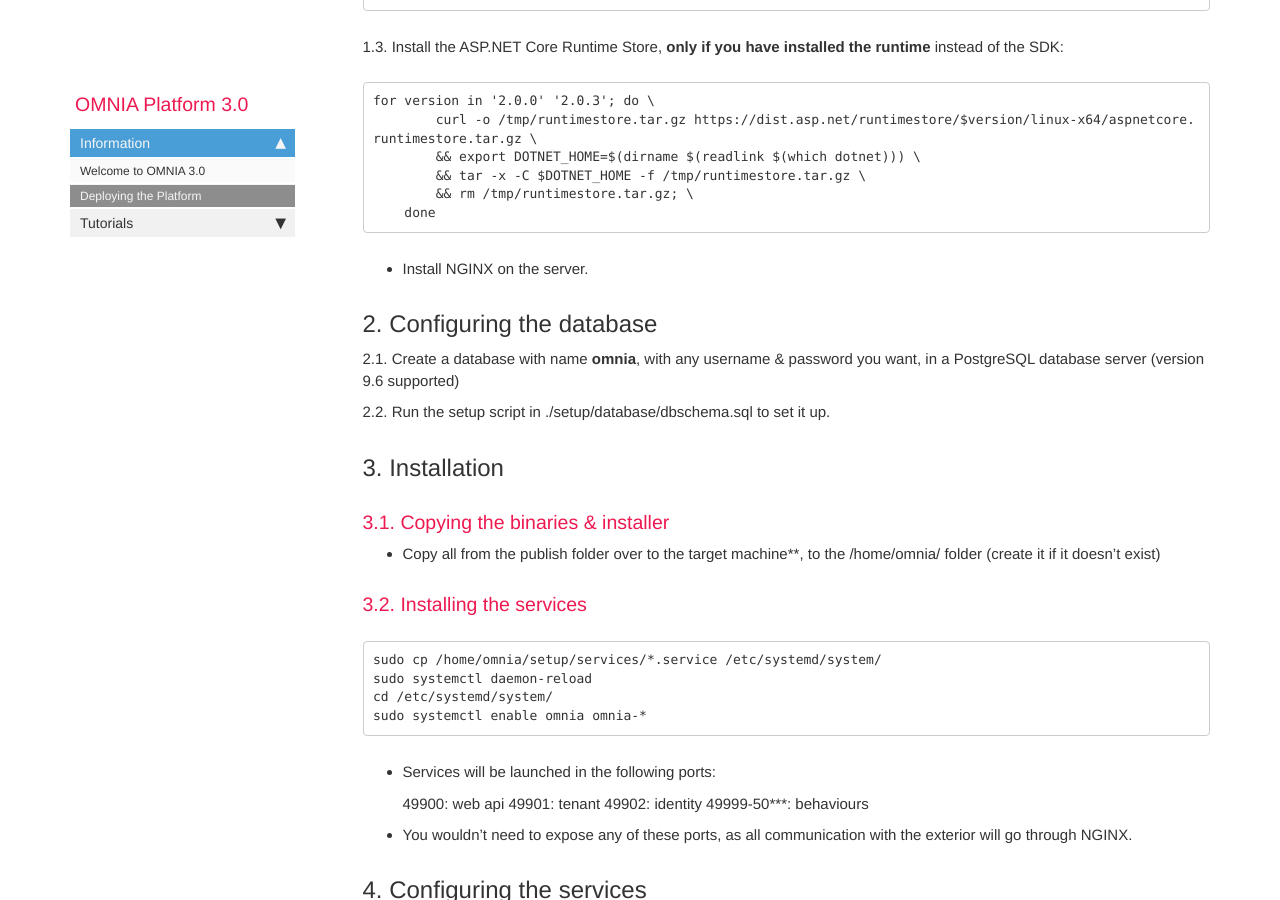
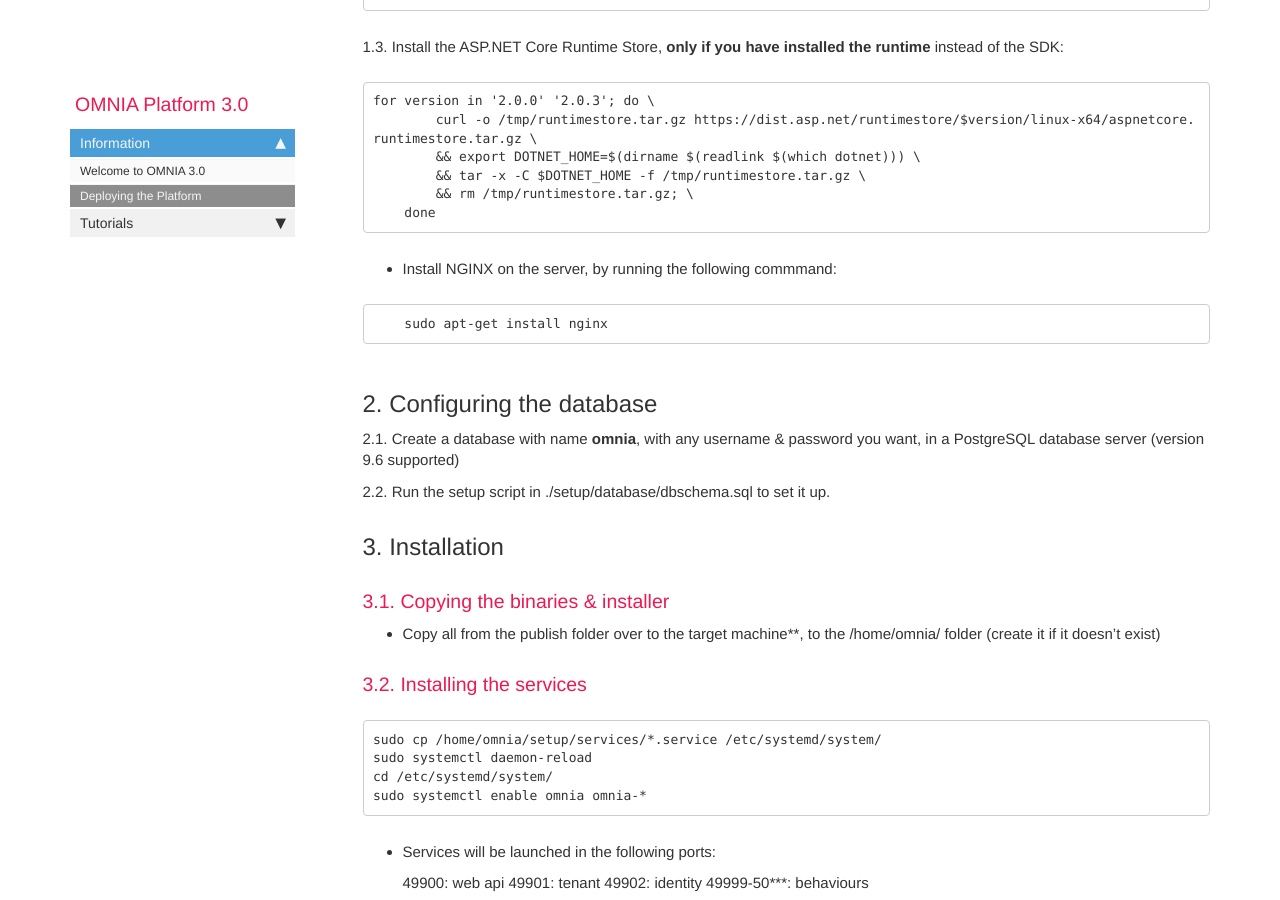
Before and after one commit to daniel8lopes/omnia3, a Jekyll site: the page built from docs/pages/omnia3/omnia3_deploymenttutorial.md, in a window 1280 px wide and 900 px high, scrolled down 759 px. Built offline with Jekyll 4.4.1, drawn with Linux system fonts in a browser that asks for light colours; nearby versions of some CDN libraries; comment, search, counter and statistics services are not loaded.

Commit message:
Update omnia3_deploymenttutorial.md

````diff
--- a/docs/pages/omnia3/omnia3_deploymenttutorial.md
+++ b/docs/pages/omnia3/omnia3_deploymenttutorial.md
@@ -27,7 +27,11 @@ for version in '2.0.0' '2.0.3'; do \
     done
 ```
 
-- Install NGINX on the server.
+- Install NGINX on the server, by running the following commmand:
+
+```
+    sudo apt-get install nginx
+```
 
 ## 2. Configuring the database
 2.1. Create a database with name **omnia**, with any username & password you want, in a PostgreSQL database server (version 9.6 supported)
````
